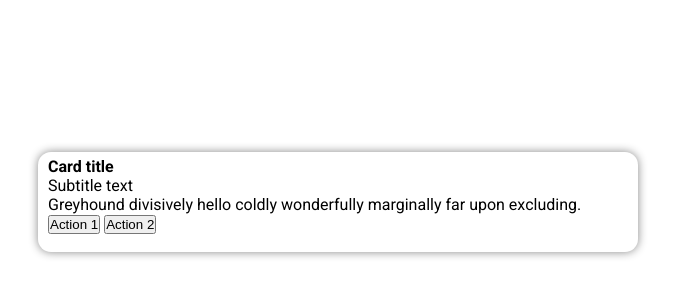
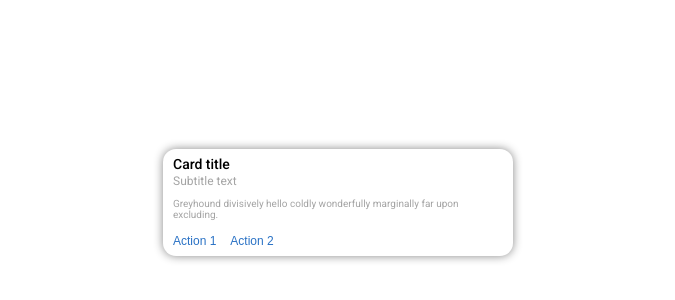
Before and after one commit to Arsehha/lol1, a plain HTML site: page index.html in a window 1280 px wide. Shown: the part 198-498 px from the top of the page, without its empty margins (302-977 px from the left). Drawn offline with Linux system fonts and the light colour scheme.

Commit message:
Разметка карточки (финал)

```diff
--- a/assets/css/main.css
+++ b/assets/css/main.css
@@ -2,6 +2,8 @@
 @import url('https://fonts.googleapis.com/css2?family=Roboto:ital,wght@0,100;0,300;0,400;0,500;0,700;0,900;1,100;1,300;1,400;1,500;1,700;1,900&display=swap');
 
 :root {
+    --grey: #a4a4a4;
+    --blue: #2a72c5;
     --radius: 13px;
 }
 
@@ -13,6 +15,13 @@
     box-sizing: border-box;
 }
 
+button {
+    cursor: pointer;
+    border: none;
+    outline: none;
+    background: transparent;
+}
+
 .wrapper {
     display: flex;
     height: 100vh;
@@ -22,11 +31,41 @@
 
 .card {
     width: 100%;
-    height: 100px;
-    max-width: 600px;
-    padding: 5px 10px;
+    max-width: 350px;
+    min-height: 100px;
+    padding: 7px 10px;
     box-shadow: 0 0 10px rgba(0, 0, 0, 0.47);
     border-radius: var(--radius);
+}
+
+.card-head h4 {
+    font-size: 14px;
+    font-weight: 500;
+}
+
+.card-subtitle {
+    margin-top: 2px;
+    font-size: 12px;
+    font-weight: 400;
+    color: var(--grey);
+}
+
+.card-body {
+    margin: 10px 0;
+}
+
+.card-body p {
+    font-size: 10px;
+    color: var(--grey);
+}
+
+.card-actions button {
+    font-size: 12px !important;
+    color: var(--blue);
+}
+
+.card-actions button + button {
+    margin-left: 10px;
 }
 
 @media (max-width: 650px) {
--- a/index.html
+++ b/index.html
@@ -17,7 +17,7 @@
 
             <div class="card-head">
                 <h4>Card title</h4>
-                <span>Subtitle text</span>
+                <div class="card-subtitle">Subtitle text</div>
             </div>
 
             <div class="card-body">
```
